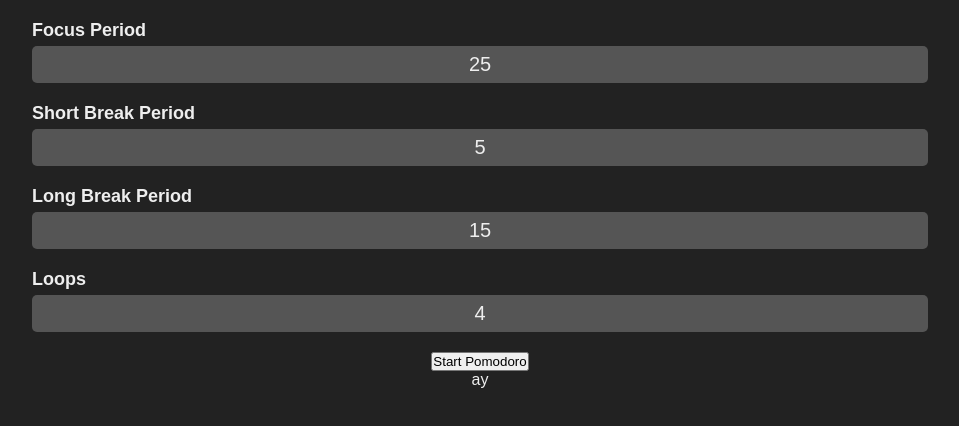
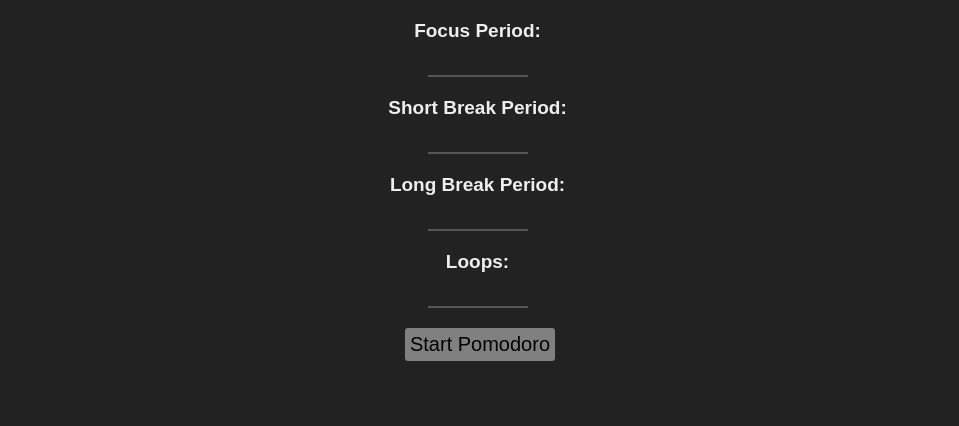
Before and after one commit to CottageCabbage/Tomato-Salad, a Vue app: page /Inputs in a window 1280 px wide. Shown: the top 426 px of the page, without its empty margins (160-1119 px from the left). Built offline with nearby package versions, Linux system fonts and the light colour scheme.

Commit message:
Changes to input.css
Resizing inputs, unfinished button

```diff
--- a/src/assets/styles/inputs.css
+++ b/src/assets/styles/inputs.css
@@ -12,13 +12,47 @@
 }
 
 #container-form > label {
-  width: 70%;
+  display: flex;
+  flex-direction: row;
+  flex-wrap: wrap;
+  justify-content: center;
+  align-items: center;
+  width: 90%;
   font-size: 18px;
   margin-bottom: 20px;
+  /* font-weight: bold; */
+}
+
+#container-form > label > span {
+  text-align: center;
+  margin-right: 5px;
+  font-size: 19px;
   font-weight: bold;
+  flex-basis: 100%;
 }
 
 .timer-value-input {
+  background-color: transparent;
+  border: none;
+  border-bottom: 2px solid #7779;
+  color: #eee;
+  /* font-size: 20px; */
+  font-size: 2ch;
+  display: flex;
+  min-width: 100px;
+  width: 100px;
+  max-width: 75% !important;
+  padding: 5px;
+  text-align: center;
+  margin-right: 5px;
+}
+
+.timer-value-input:focus {
+  outline: none;
+  border-bottom: 2px solid #eee;
+}
+
+/* .timer-value-input {
   width: 100%;
   margin: auto;
   margin-top: 5px;
@@ -31,12 +65,27 @@
   padding: 7px;
 }
 
-.timer-value-input::after {
-  content: "hello";
-}
-
 .timer-value-input:focus {
   outline: none;
   border-bottom: 3px solid #999;
   background: #444;
+} */
+
+#buttonThatStartsTimer {
+  border: none;
+  border-radius: 3px;
+  padding: 5px;
+  font-size: 20px;
+  background-color: grey;
+  transition: background-color 0.5s, transform 0.5s;
 }
+#buttonThatStartsTimer:hover, #buttonThatStartsTimer:focus {
+  background-color: pink;
+  transform: scale(1.05);
+  outline: none;
+}
+#buttonThatStartsTimer:active {
+  background-color: #505050;
+  transform: scale(0.95);
+  transition: none;
+}
--- a/src/background.js
+++ b/src/background.js
@@ -13,8 +13,8 @@
 async function createWindow () {
   // Create the browser window.
   const win = new BrowserWindow({
-    width: 500,
-    height: 600,
+    width: 550,
+    height: 420,
     webPreferences: {
 
       // Use pluginOptions.nodeIntegration, leave this alone
--- a/src/views/Inputs.vue
+++ b/src/views/Inputs.vue
@@ -1,46 +1,50 @@
 <template>
   <form id="container-form" @submit.prevent>
+
     <label>
-      <span>Focus Period</span>
+      <span>Focus Period:</span>
       <input
         class="timer-value-input"
         type="number" name="" min="0"
         v-model="work"
+        oninput="this.style.width = ((this.value.length + 1) * 16) + 'px'"
       />
     </label>
 
     <label>
-      <span>Short Break Period</span>
+      <span>Short Break Period:</span>
       <input
         class="timer-value-input"
-        type="number" name="" min="0"
+        type="number" name="" min="0" size="1"
         v-model="shortBreak"
+        oninput="this.style.width = ((this.value.length + 1) * 16) + 'px'"
       />
     </label>
 
     <label>
-      <span>Long Break Period</span>
+      <span>Long Break Period:</span>
       <input
         class="timer-value-input"
         type="number" name="" min="0"
         v-model="longBreak"
+        oninput="this.style.width = ((this.value.length + 1) * 16) + 'px'"
       />
     </label>
 
     <label>
-      <span>Loops</span>
+      <span>Loops:</span>
       <input
         class="timer-value-input"
         type="number" name="" min="0"
         v-model="loopsInput"
+        oninput="this.style.width = ((this.value.length + 1) * 16) + 'px'"
       />
     </label>
 
-    <button @click="checkValues(this.work, this.shortBreak, this.longBreak, this.loopsInput)">
+    <button @click="checkValues(this.work, this.shortBreak, this.longBreak, this.loopsInput)"
+      id="buttonThatStartsTimer">
       Start Pomodoro
     </button>
-
-    <span id="HEY">ay</span>
   </form>
 </template>
 
@@ -51,10 +55,10 @@
   props: ['timerValues', 'checkValues'],
   data () {
     return {
-      work: 25,
-      shortBreak: 5,
-      longBreak: 15,
-      loopsInput: 4
+      work: '',
+      shortBreak: '',
+      longBreak: '',
+      loopsInput: ''
     }
   },
   methods: {
```
Also changed, not shown: src/components/HelloWorld.vue (deleted, +0 -59 lines).
